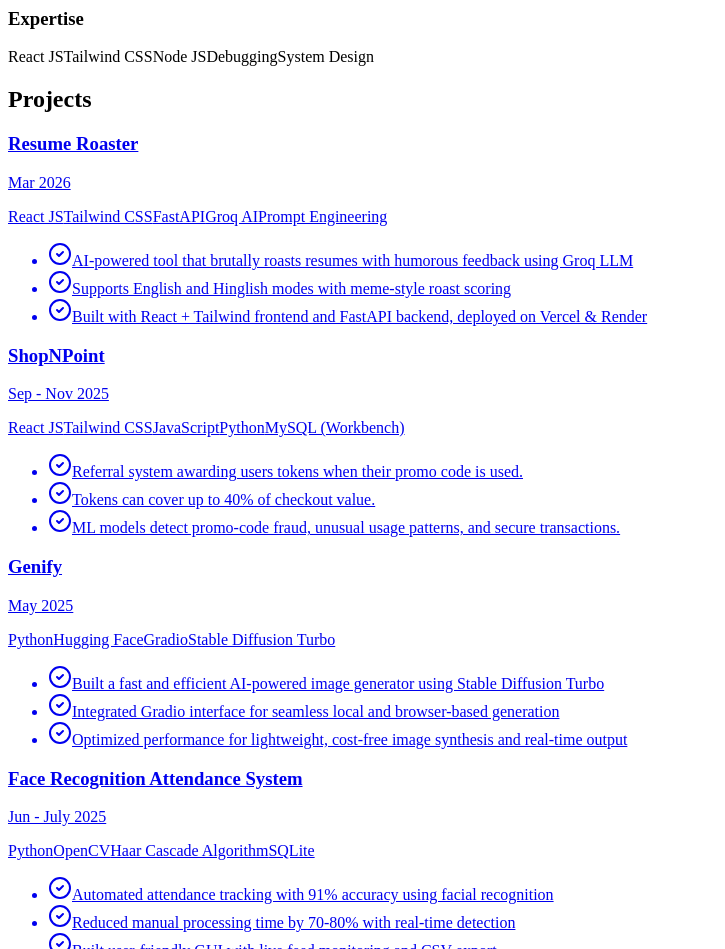
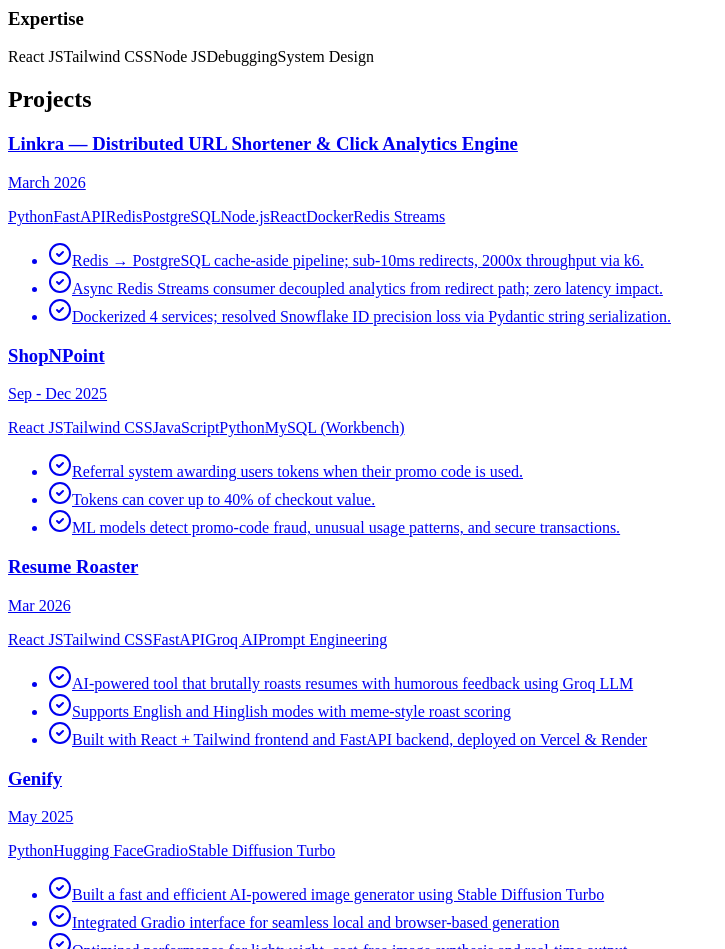
Before and after one commit to DevOm-AI/Portfolio, a React (Vite) app in the folder client/: page / in a window 1280 px wide. Shown: the part 760-1709 px from the top of the page, without its empty margins (0-725 px from the left). Built offline with nearby package versions, Linux system fonts and the light colour scheme.

Commit message:
feat: Linkra Project Add up

```diff
--- a/client/src/components/Projects.tsx
+++ b/client/src/components/Projects.tsx
@@ -4,6 +4,28 @@ import { useInView } from "@/hooks/use-in-view";
 import { useRef } from "react";
 
 const projects = [
+  {
+    title: "Linkra — Distributed URL Shortener & Click Analytics Engine",
+    date: "March 2026",
+    technologies: ["Python", "FastAPI", "Redis", "PostgreSQL", "Node.js", "React", "Docker", "Redis Streams"],
+    achievements: [
+      "Redis → PostgreSQL cache-aside pipeline; sub-10ms redirects, 2000x throughput via k6.",
+      "Async Redis Streams consumer decoupled analytics from redirect path; zero latency impact.",
+      "Dockerized 4 services; resolved Snowflake ID precision loss via Pydantic string serialization.",
+    ],
+    url: "https://github.com/devOm-AI/linkra",
+  },
+  {
+    title: "ShopNPoint",
+    date: "Sep - Dec 2025",
+    technologies: ["React JS", "Tailwind CSS", "JavaScript", "Python", "MySQL (Workbench)"],
+    achievements: [
+      "Referral system awarding users tokens when their promo code is used.",
+      "Tokens can cover up to 40% of checkout value.",
+      "ML models detect promo-code fraud, unusual usage patterns, and secure transactions.",
+    ],
+    url: "https://github.com/DevOm-AI/ShopNPoint",
+  },
   {
     title: "Resume Roaster",
     date: "Mar 2026",
@@ -14,17 +36,6 @@ const projects = [
       "Built with React + Tailwind frontend and FastAPI backend, deployed on Vercel & Render",
     ],
     url: "https://resume-roaster-eight-xi.vercel.app/",
-  },
-  {
-    title: "ShopNPoint",
-    date: "Sep - Nov 2025",
-    technologies: ["React JS", "Tailwind CSS", "JavaScript", "Python", "MySQL (Workbench)"],
-    achievements: [
-      "Referral system awarding users tokens when their promo code is used.",
-      "Tokens can cover up to 40% of checkout value.",
-      "ML models detect promo-code fraud, unusual usage patterns, and secure transactions.",
-    ],
-    url: "https://github.com/DevOm-AI/ShopNPoint",
   },
   {
     title: "Genify",
@@ -111,7 +122,7 @@ export default function Projects() {
 
                 {/* Achievements */}
                 <ul className="space-y-2 flex-1">
-                  {project.achievements.map((achievement, i) => (
+                  {project.achievements?.map((achievement, i) => (
                     <li key={i} className="flex gap-2 text-xs leading-relaxed">
                       <CheckCircle2 className="h-3.5 w-3.5 text-primary flex-shrink-0 mt-0.5" />
                       <span className="text-muted-foreground">
```
